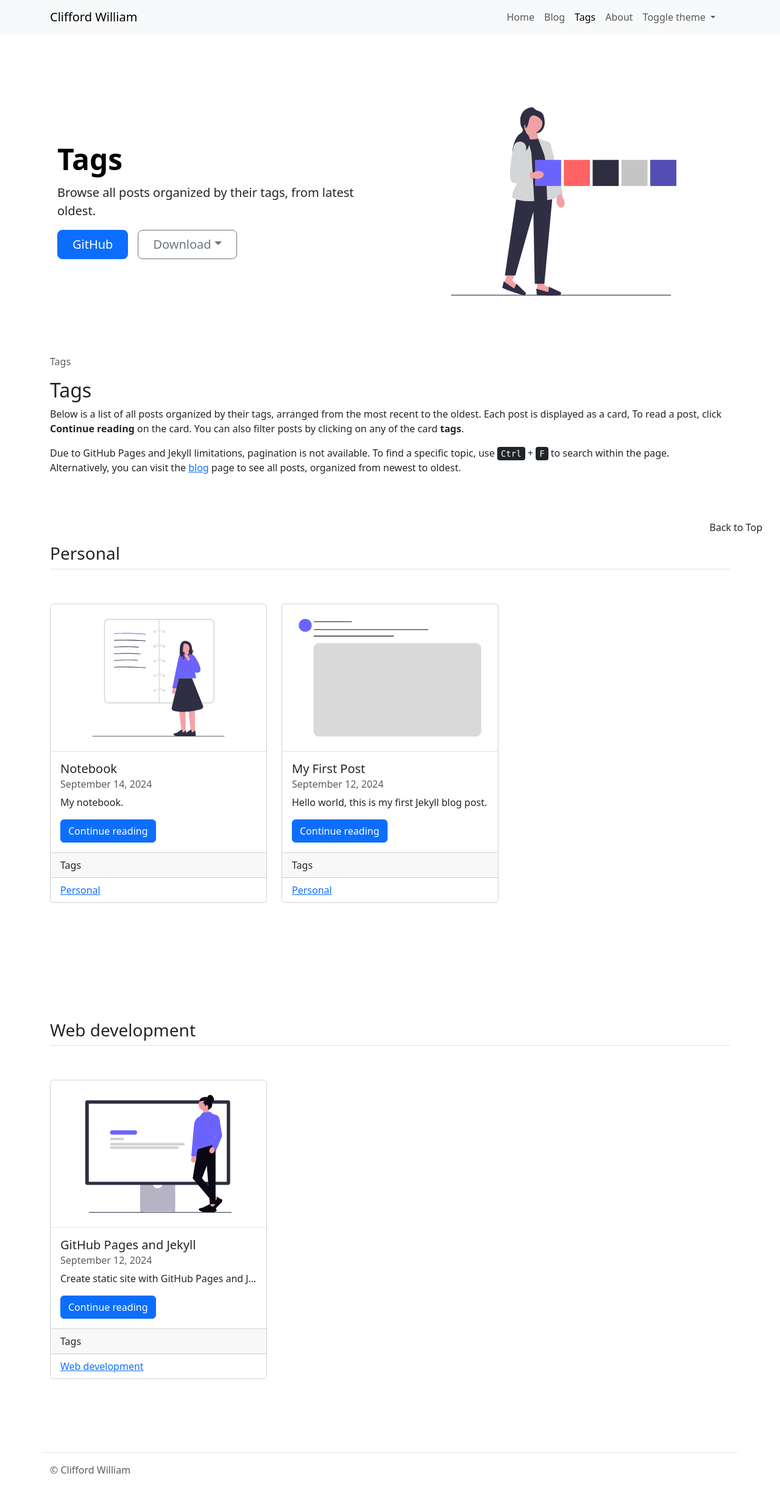
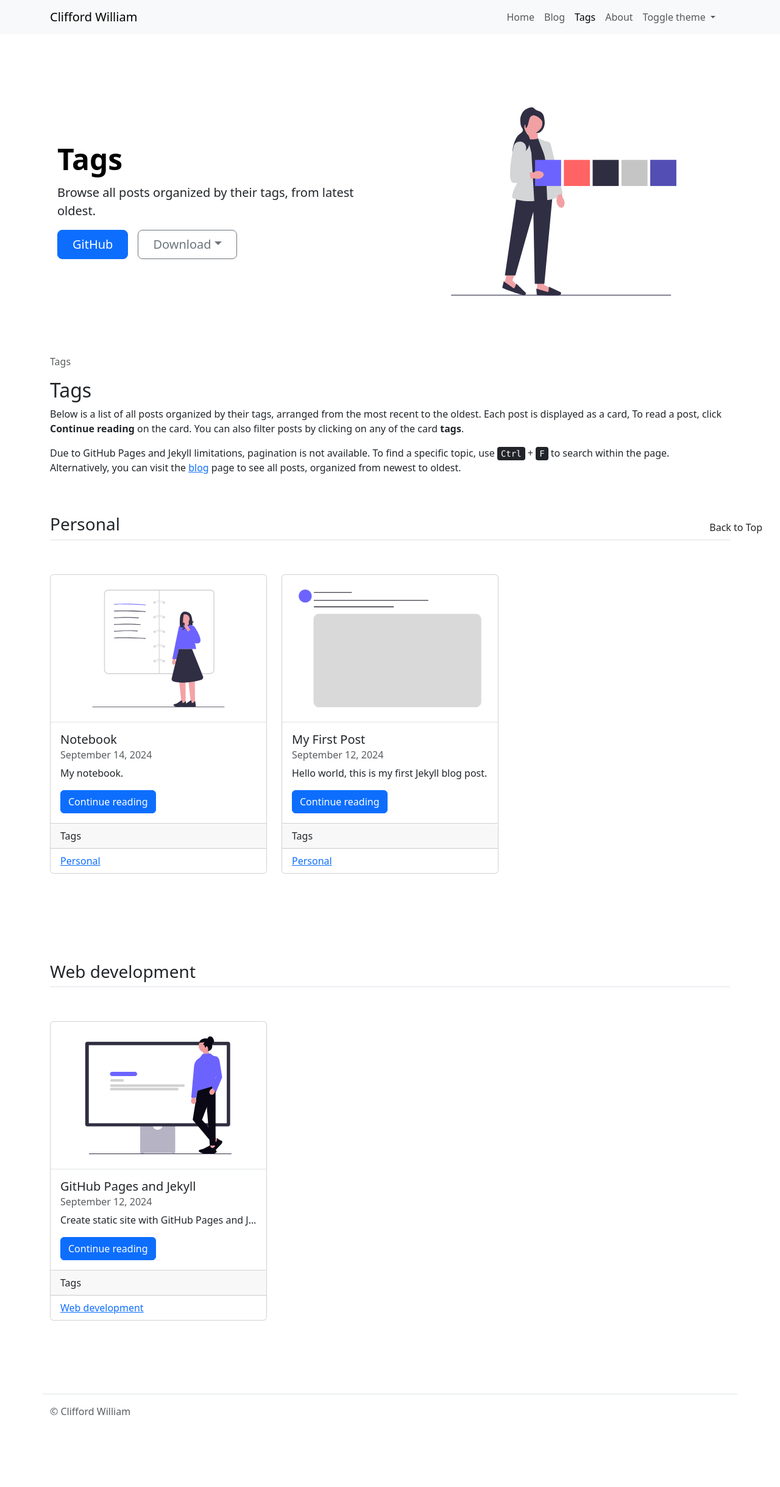
Before and after one commit to cliffordwilliam/my_archive, a Jekyll site: the page built from tags.md, in a window 1280 px wide. Shown: the whole page at 61% size. Built offline with Jekyll 4.4.1, drawn with Linux system fonts in a browser that asks for light colours; after the commit the page ends 2343 px from its top, so only the background shows below that.

Commit message:
update content

```diff
--- a/tags.md
+++ b/tags.md
@@ -12,7 +12,7 @@ Due to GitHub Pages and Jekyll limitations, pagination is not available. To find
 
 {% for tag in site.tags %}
   <div class="py-5">
-    <h3 id="{{ tag[0] | slugize }}" class="pb-2 border-bottom">{{ tag[0] }}</h3>
+    <h3 id="{{ tag[0] | slugize }}" class="pb-2 border-bottom mt-0">{{ tag[0] }}</h3>
     <div class="row row-cols-1 row-cols-md-3 g-4 py-5">
       {% for post in tag[1] %}
       {% include card.html post=post %}
```
